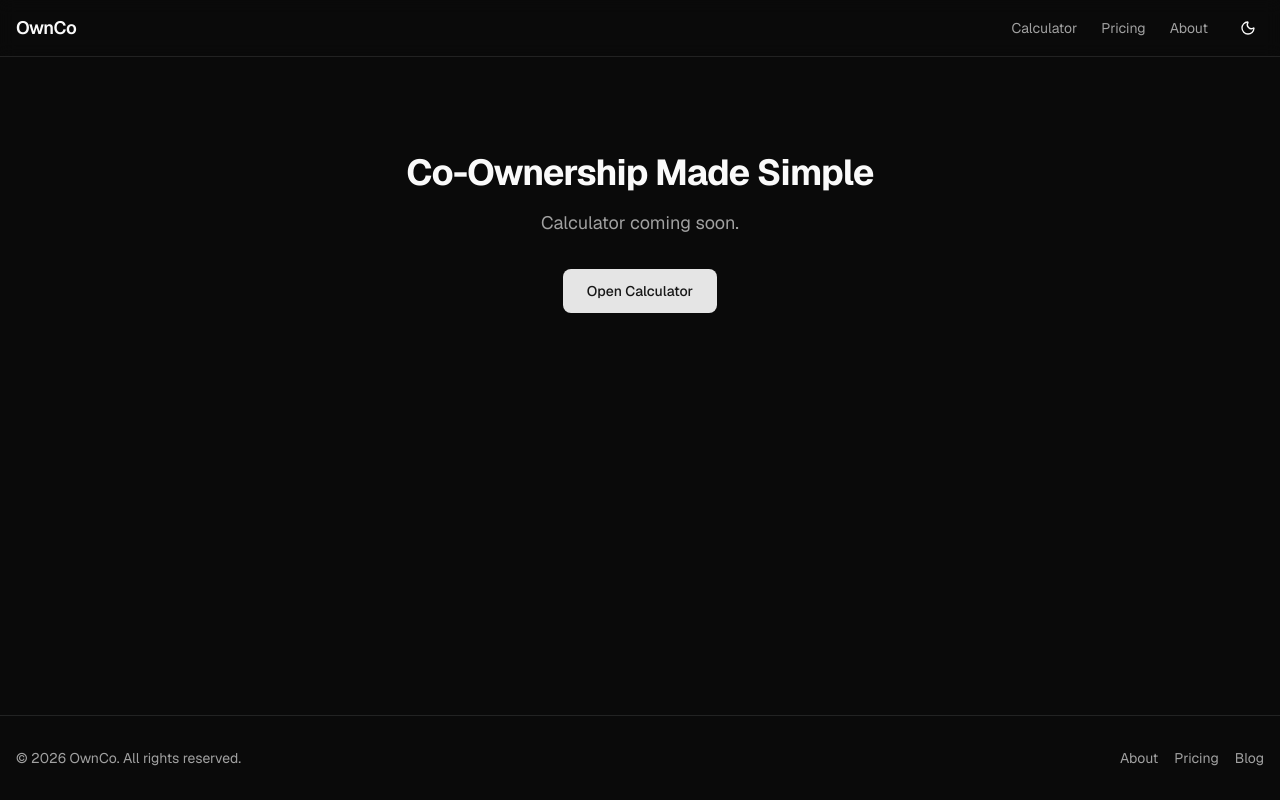
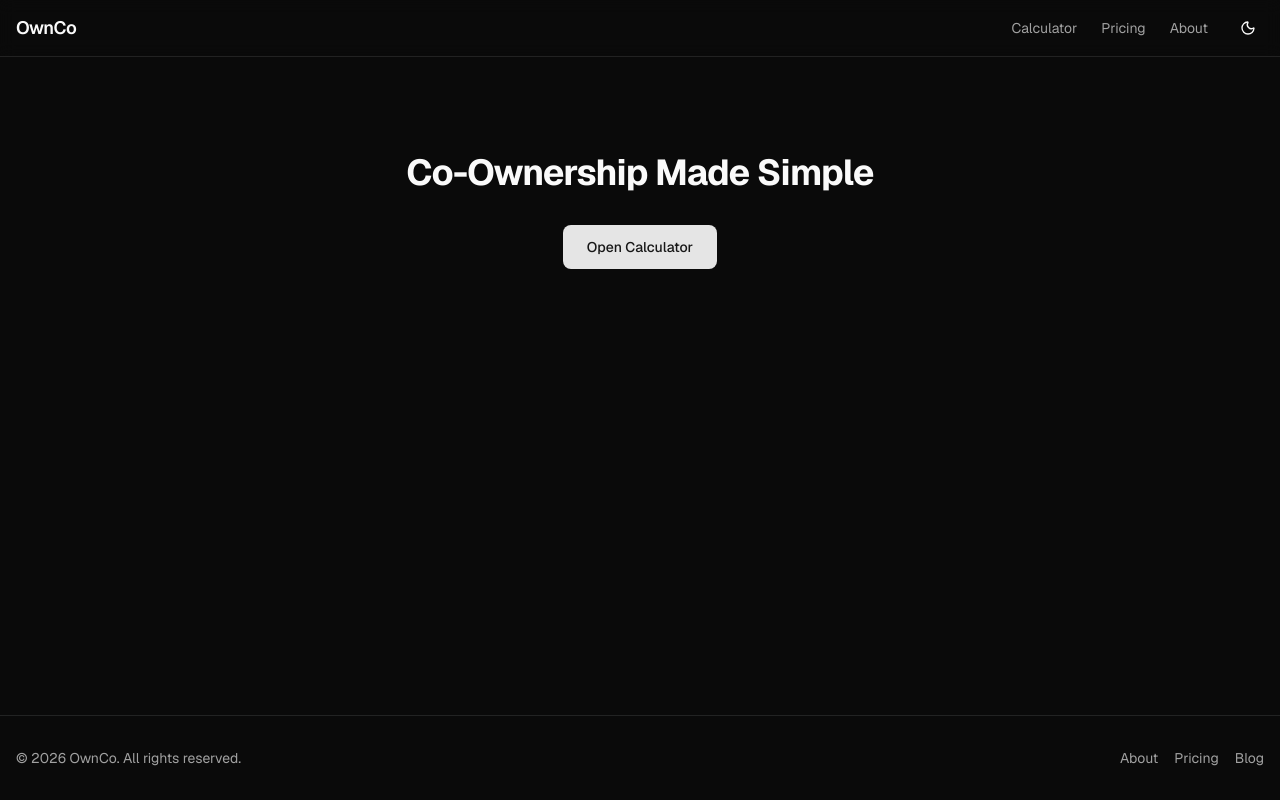
Before and after one commit to jwiens27/OwnCo, a Next.js app: page / in a window 1280 px wide. Built offline with nearby package versions, Linux system fonts and the light colour scheme.

Commit message:
removed calculator coming soon from landing page

```diff
--- a/app/(marketing)/page.tsx
+++ b/app/(marketing)/page.tsx
@@ -4,7 +4,6 @@ export default function HomePage() {
   return (
     <section className="mx-auto max-w-3xl px-4 py-24 text-center">
       <h1 className="text-4xl font-bold tracking-tight">Co-Ownership Made Simple</h1>
-      <p className="mt-4 text-lg text-muted-foreground">Calculator coming soon.</p>
       <Link
         href="/calculator"
         className="mt-8 inline-block rounded-md bg-primary px-6 py-3 text-sm font-medium text-primary-foreground hover:bg-primary/90 transition-colors"
```
